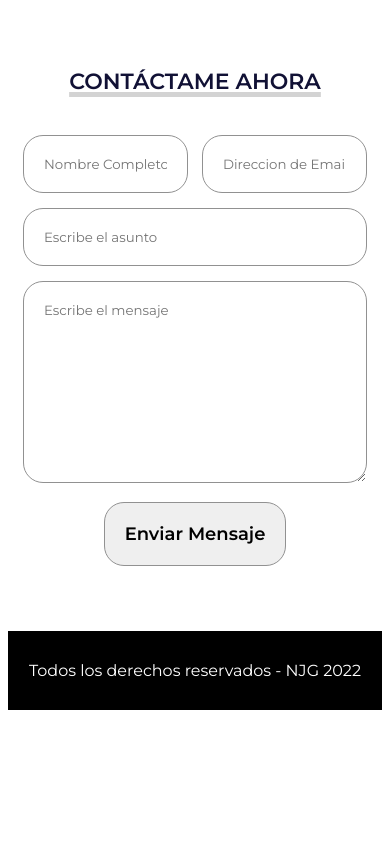
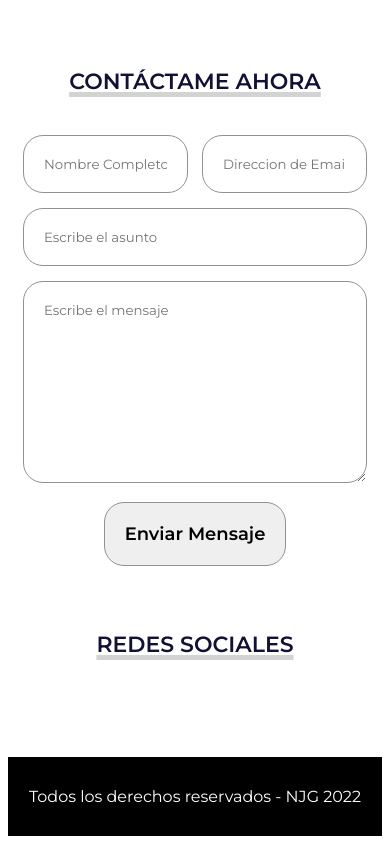
Before and after one commit to tutinjg/ng-mypage, an Angular app: page / in a window 390 px wide. Shown: the part 8241-9085 px from the top of the page. Before the commit the page ends 8959 px from the top, so only its background shows below. Built offline with nearby package versions, Linux system fonts and the light colour scheme.

Commit message:
Actualizacion de redes sociales, y el diseno responsive

```diff
--- a/src/app/my-page/my-page.component.css
+++ b/src/app/my-page/my-page.component.css
@@ -541,6 +541,10 @@
     color: #ff5080;
 }
 
+#redes_responsive{
+    display: none;
+}
+
 /* SECCIÓN DE RESPONSIVE */
 @media screen and (max-width:800px) {
     #redes {
@@ -636,4 +640,38 @@
         width: 100%;
         margin-bottom: 15px;
     }
+
+    /* SECCION REDES RESPONSIVE */
+
+#redes_responsive {
+    display: flex;
+    flex-direction: column;
+    max-width: 1100px;
+    align-items: center;
+    justify-content: center;
+    margin-bottom: 30px;
+    font-size: x-large;
 }
+
+#redes_responsive .titulo-seccion {
+    margin-bottom: 40px;
+    text-align: center;
+    font-size: 22px;
+    text-transform: uppercase;
+    color: #111135;
+    text-decoration: underline;
+    text-decoration-color: #d3d3d3;
+    text-decoration-thickness: 5px;
+}
+
+#redes_responsive #div_redes_responsive a {
+    color: #000;
+    margin: 0 12px;
+    font-weight: 400;
+    transition: .5s;
+}
+
+#redes_responsive #div_redes_responsive a:hover {
+    color: #ff5080;
+}
+}
--- a/src/app/my-page/my-page.component.html
+++ b/src/app/my-page/my-page.component.html
@@ -36,6 +36,7 @@
                         <a href="https://linkedin.com/in/njaramillog"><i class="fa-brands fa-linkedin"></i></a>
                         <a href="https://github.com/tutinjg"><i class="fa-brands fa-github"></i></a>
                         <a href="https://www.hackerrank.com/natijago"><i class="fa-brands fa-hackerrank"></i></a>
+                        <a href="https://www.instagram.com/natijaragonz/"><i class="fa-brands fa-square-instagram"></i></a>
                     </div>
                 </div>
             </header>
@@ -296,7 +297,18 @@
                 <input type="hidden" name="_captcha" value="false">
             </form>
         </div>
+    </section>
 
+    <!-- SECCION REDES RESPONSIVE -->
+    <section id="redes_responsive">
+        <h3 class="titulo-seccion">Redes Sociales</h3>
+            <!-- Iconos de redes sociales -->
+            <div id="div_redes_responsive">
+                <a href="https://linkedin.com/in/njaramillog"><i class="fa-brands fa-linkedin"></i></a>
+                <a href="https://github.com/tutinjg"><i class="fa-brands fa-github"></i></a>
+                <a href="https://www.hackerrank.com/natijago"><i class="fa-brands fa-hackerrank"></i></a>
+                <a href="https://www.instagram.com/natijaragonz/"><i class="fa-brands fa-square-instagram"></i></a>
+            </div>
     </section>
 
     <!--SECCION FOOTER-->
@@ -306,6 +318,7 @@
             <a href="https://linkedin.com/in/njaramillog"><i class="fa-brands fa-linkedin"></i></a>
             <a href="https://github.com/tutinjg"><i class="fa-brands fa-github"></i></a>
             <a href="https://www.hackerrank.com/natijago"><i class="fa-brands fa-hackerrank"></i></a>
+            <a href="https://www.instagram.com/natijaragonz/"><i class="fa-brands fa-square-instagram"></i></a>
         </div>
     </footer>
 
```
